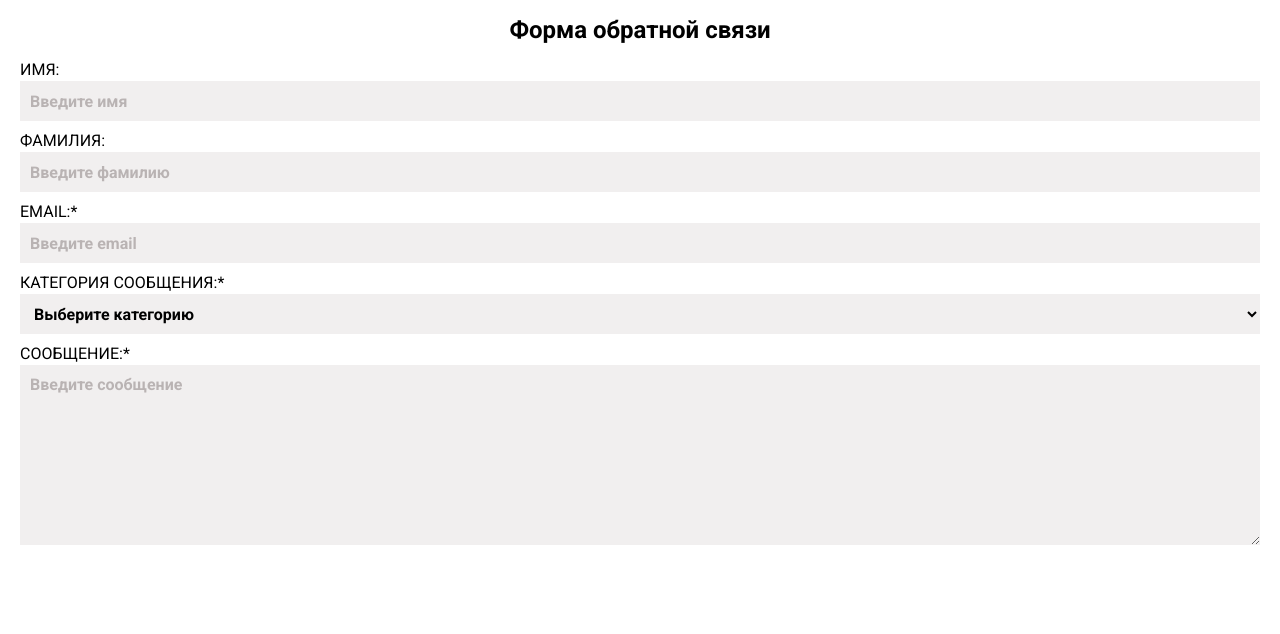
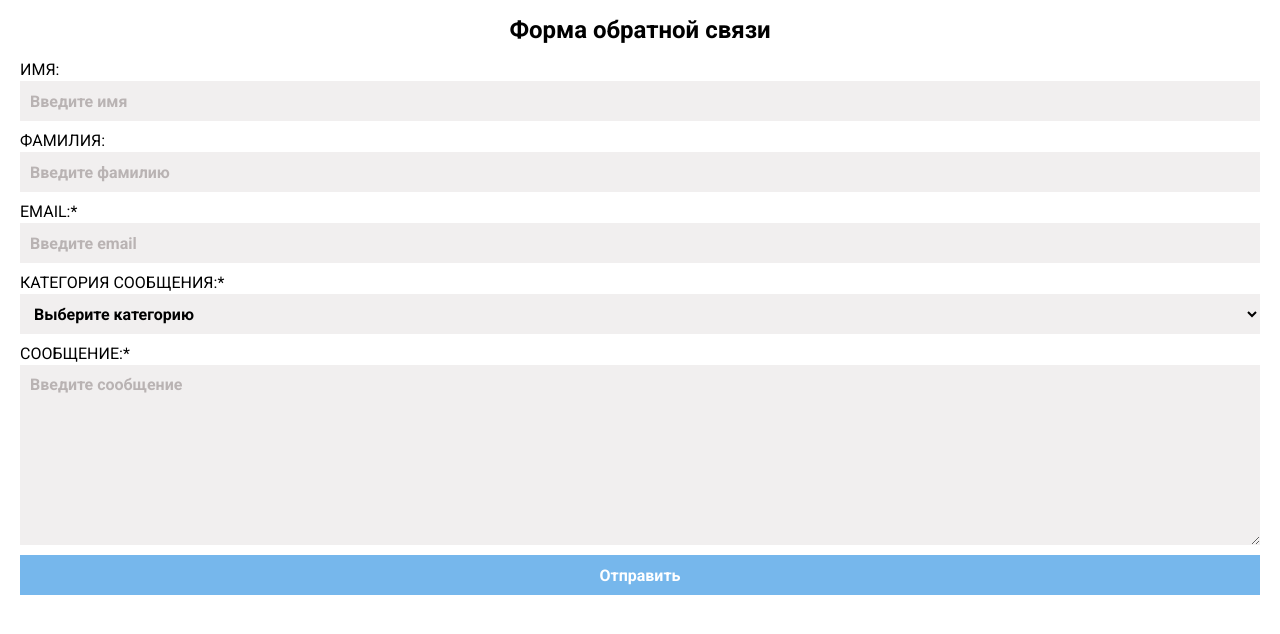
Before and after one commit to silkroadbum/validation-form, a React (Create React App) app: page / in a window 1280 px wide. Shown: the top 634 px of the page. Built offline with nearby package versions, Linux system fonts and the light colour scheme.

Commit message:
Добавил и стилизовал кнопку отправки формы

```diff
--- a/src/components/Form/Form.tsx
+++ b/src/components/Form/Form.tsx
@@ -46,6 +46,9 @@ function Form() {
         id="message"
         placeholder="Введите сообщение"
         required></textarea>
+      <button className="button" type="submit">
+        Отправить
+      </button>
     </form>
   );
 }
--- a/src/index.scss
+++ b/src/index.scss
@@ -66,3 +66,23 @@ body {
 .form__input:focus {
   background-color: #dbd9d9;
 }
+
+.button {
+  font-family: inherit;
+  font-size: 16px;
+  font-weight: bold;
+  color: #ffffff;
+  background-color: #76b7ec;
+  border: none;
+  cursor: pointer;
+  width: 100%;
+  height: 40px;
+}
+
+.button:hover {
+  background-color: #68a9de;
+}
+
+.button:active {
+  background-color: #609dcf;
+}
```
